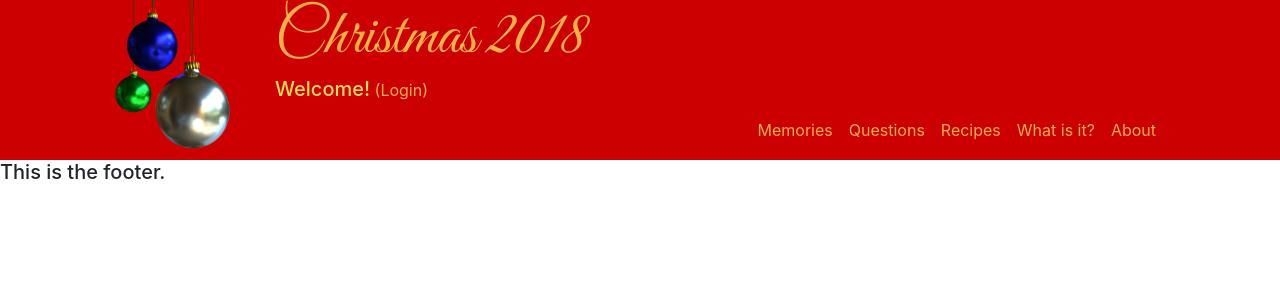
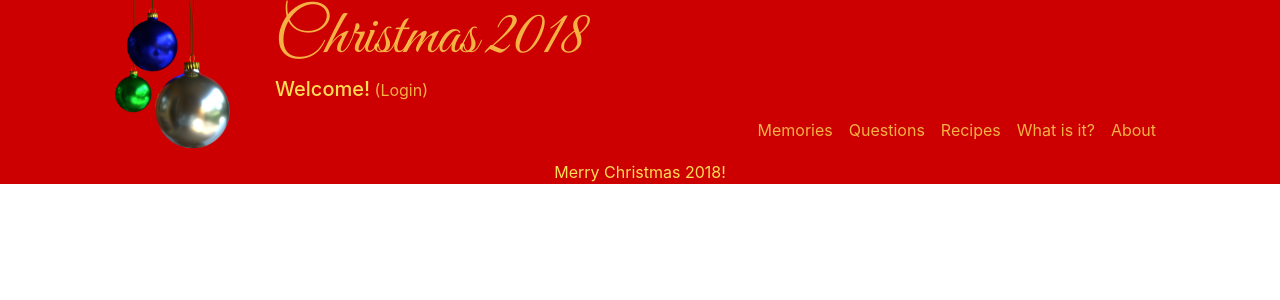
Before and after one commit to JMorris1575/christmas18, a Django app: template c18/templates/base.html in a window 1280 px wide. Shown: the top 300 px of the page. Run offline with Django 3.2, Linux system fonts and the light colour scheme; the template is opened without the code that fills it, so the values that code supplies are empty; some libraries are stand-ins or nearby versions.

Commit message:
Footer finished

```diff
--- a/c18/templates/footer.html
+++ b/c18/templates/footer.html
@@ -1 +1,12 @@
-<h5>This is the footer.</h5>
+{% load static %}
+
+{% block footer %}
+
+    <footer>
+        <p class="text-small text-center">
+            Merry Christmas <span id="year"></span>!
+        </p>
+    </footer>
+
+
+{% endblock %}
```
